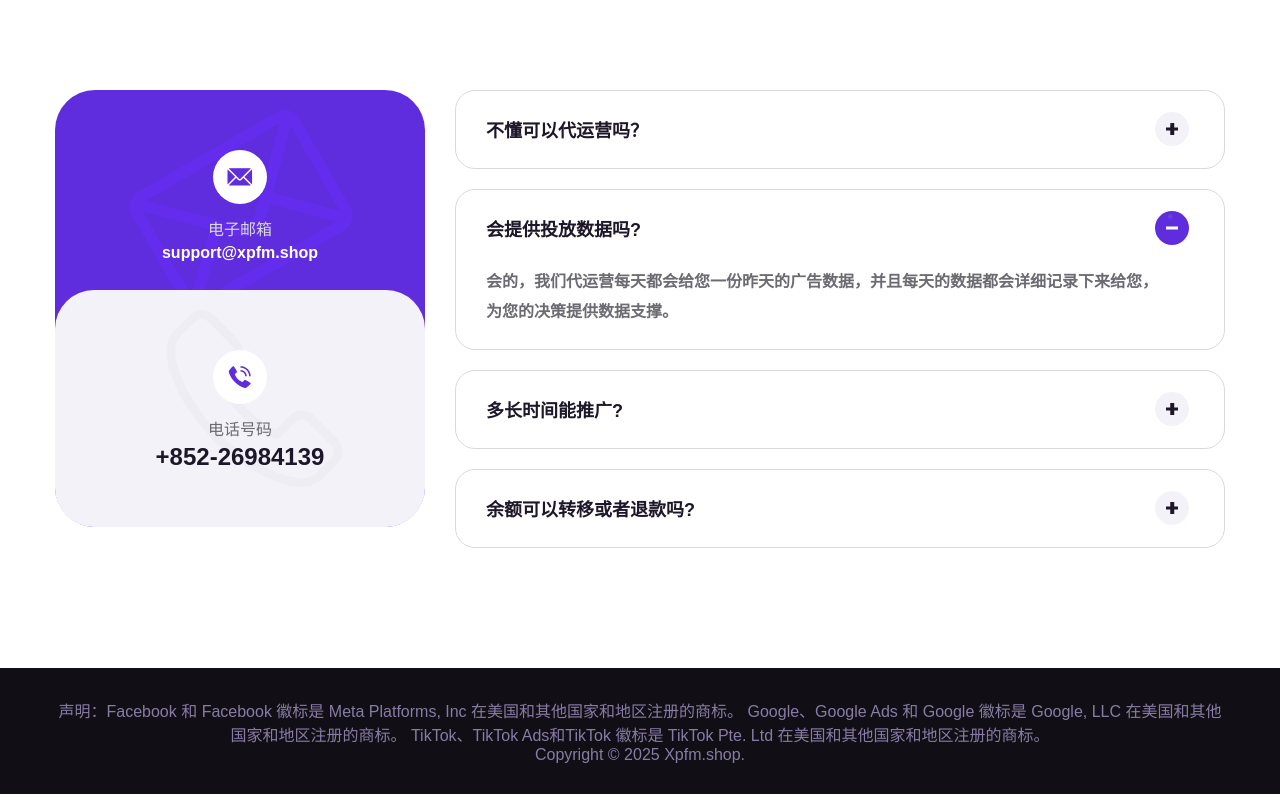
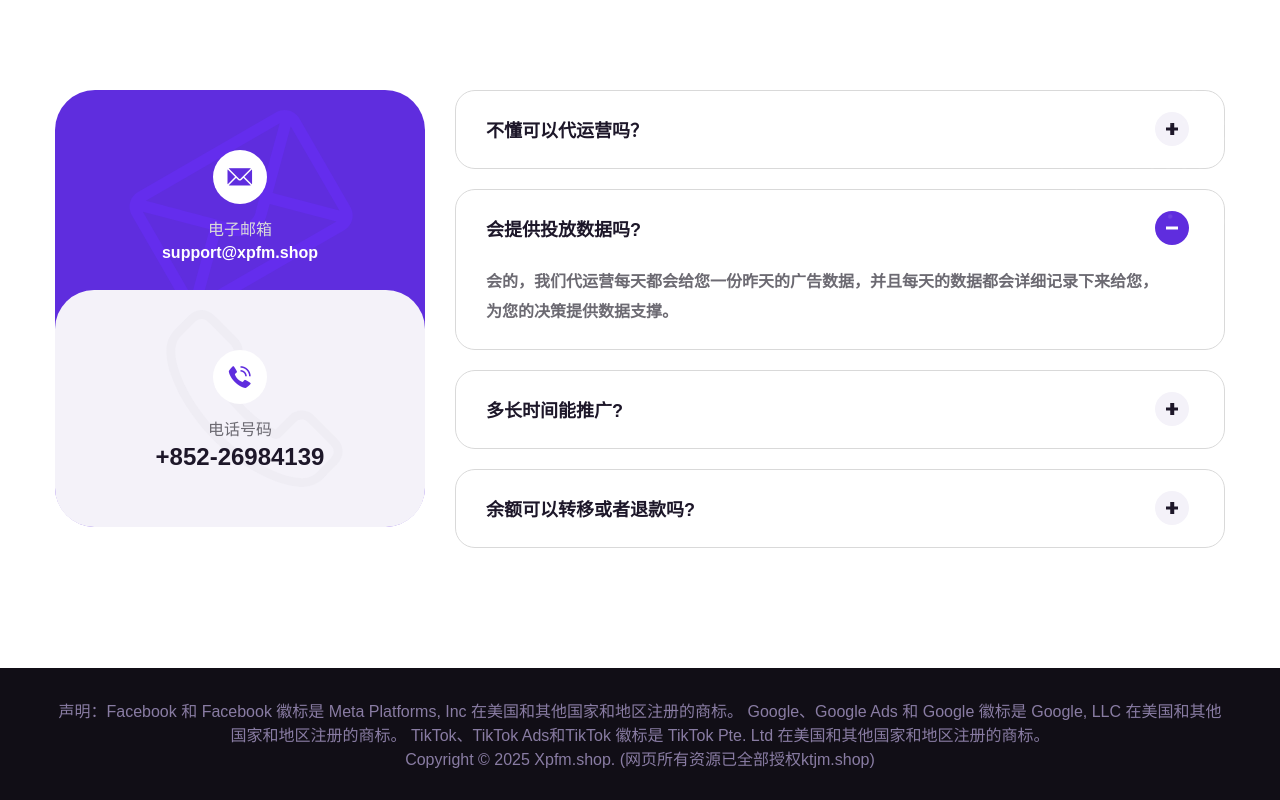
Before and after one commit to rhdhshdfudyehd/c0b51a66.github.io, a plain HTML site: page index.html in a window 1280 px wide. Shown: the part 3123-3923 px from the top of the page. Drawn offline with Linux system fonts and the light colour scheme; files whose address does not match are found by name.

Commit message:
Update index.html

```diff
--- a/index.html
+++ b/index.html
@@ -387,7 +387,7 @@
                 <div class="container">
                     <div class="main-footer__bottom__inner">
                         <p class="main-footer__copyright">声明：Facebook 和 Facebook 徽标是 Meta Platforms, Inc 在美国和其他国家和地区注册的商标。 Google、Google Ads 和 Google 徽标是 Google, LLC 在美国和其他国家和地区注册的商标。 TikTok、TikTok Ads和TikTok 徽标是 TikTok Pte. Ltd 在美国和其他国家和地区注册的商标。</p>
-                        <p class="main-footer__copyright">Copyright &copy; 2025 Xpfm.shop.</p>
+                        <p class="main-footer__copyright">Copyright &copy; 2025 Xpfm.shop. (网页所有资源已全部授权ktjm.shop)</p>
                     </div>
                 </div>
             </div>
```
